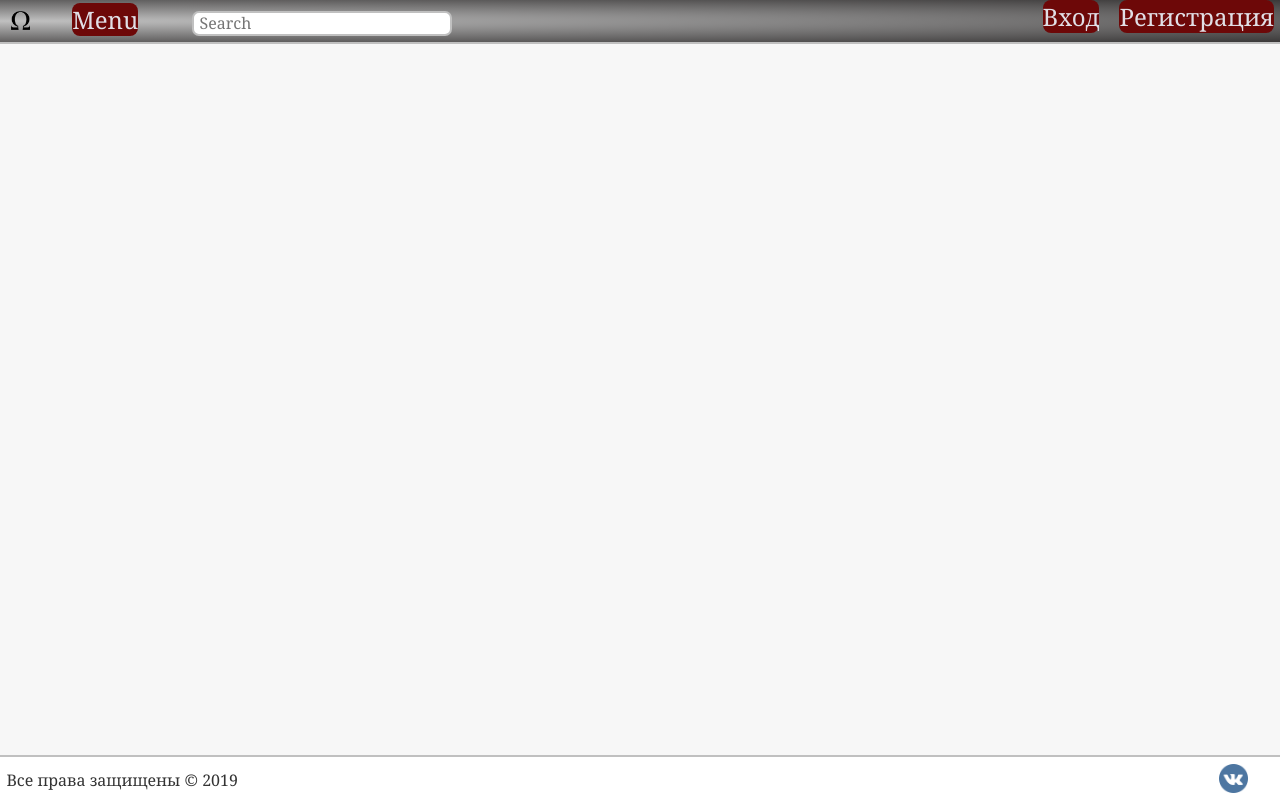
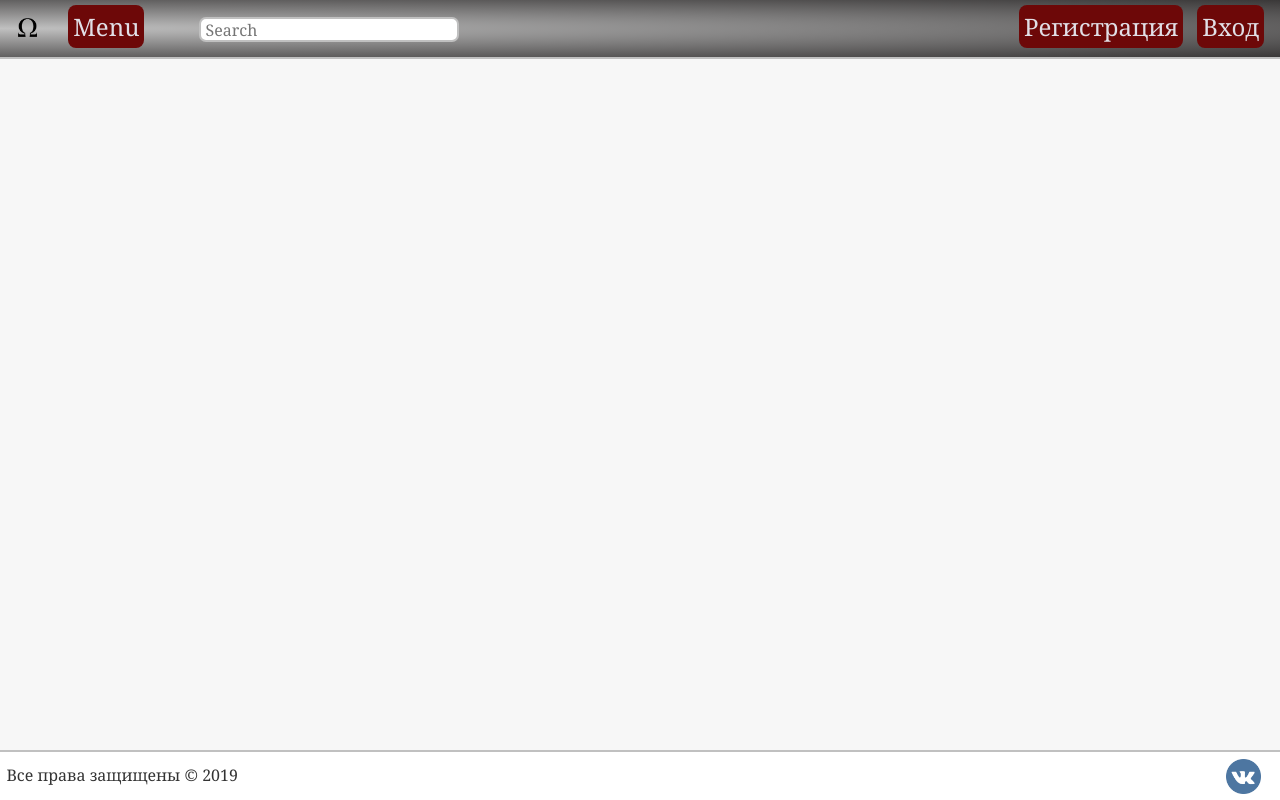
Before and after one commit to Deeathwiing/VSTU-Lab, a plain HTML site: page index.html in a window 1280 px wide. Drawn offline with nearby package versions, Linux system fonts and the light colour scheme.

Commit message:
stable 0.00003 (without bs)

```diff
--- a/index.html
+++ b/index.html
@@ -46,9 +46,9 @@
 
         <input type="text" class="filedSearch" placeholder="Search">
 
-        <span class="right"><span class="contact"><a href="">Регистрация</a></span> </span>
+        <span class="rightContact"><span class="contact"><a href="">Регистрация</a></span>
 
-        <span class="right"><span class="contact"><a href="">Вход</a></span> </span>
+        <span class="contact"><a href="">Вход</a></span> </span>
 
 
     </header>
@@ -62,7 +62,7 @@
 </div>
     <footer>
 <span id="copyright" class="left">Все права защищены &copy; 2019 </span>
- <span class="right"><img src="VK.png" alt="Группа ВК"> </span>
+ <img src="VK.png" alt="Группа ВК">
     </footer>
 
 </body>
--- a/style.css
+++ b/style.css
@@ -6,69 +6,7 @@
   html {
       height: 100%;
   }
-  body {
-
-      width: 100%;
-      height: 100%;
-      color: #333;
-      background: #f7f7f7;
-      font-size: 1em;
-      font-family: "Georgia", sans-serif;
-      line-height: 135%;
-
-  }
-
-  header, footer {
-      float: left;
-      width: 100%;
-     background-color: #fff;
-      min-height: 1%;
-      max-height: 15%
-
-
-  }
-
-
-  header {
-      border-bottom: 2px solid silver;
-      padding: 0.5%;
-      background: rgb(58, 56, 56);
-      background:
-      radial-gradient(
-       at left, silver, rgb(58, 56, 56)
-      );
-  }
-
-
-
-
-
-
-#items{float: left; width: 100%;}
-
-
-  footer {
-    border-top: 2px solid silver;
-    margin-top: 10px;
-    padding: 0.5%;
-    position: fixed;
-    left: 0; bottom: 0;
-
-}
-footer img {
-    width: 30px;
-    margin-right: 10px;
-    float: right;
-    padding: 0.5%;
-    margin: 0.1%;
-    margin-right: 25px;
-}
-
-#copyright{
-    padding-top: 0.5%;
-}
-
-a {
+  a {
     color: rgb(225, 223, 230);
     text-decoration: none ;
     transition: all.6s ease;
@@ -93,13 +31,7 @@ a:active {
 }
 
 
-img {
-    max-width: 100%;
-    height: auto;
-    width: auto\9;
 
-
-}
 
 #logo {
     font-size: 2em;
@@ -115,15 +47,25 @@ img {
 .contact, .menu {
     font-size: 1.5em;
     font-family: "Georgia", sans-serif;
-    margin-left: 20px;
+    margin-left: 10px;
     border-radius: 8px;
+    padding: 5px;
     background-color: rgb(109, 8, 8);
 
 }
+
 .menu {
     color:rgb(225, 223, 230);
+
 }
+.rightContact {
+    float: right;
+    padding: 3px;
 
+}
+.left {
+    float: left;
+}
 
 input[type=text].filedSearch {
     height: 25px;
@@ -143,8 +85,71 @@ input[type=text].filedSearch:focus {
     -ms-transition: all.9s ease;
 }
 #object{visibility: hidden; margin-right: 1%;}
-.right {float:right}
-.left {float: left}
+
+
+  body {
+
+      width: 100%;
+      height: 100%;
+      color: #333;
+      background: #f7f7f7;
+      font-size: 1em;
+      font-family: "Georgia", sans-serif;
+      line-height: 135%;
+
+  }
+
+  header, footer {
+      float: left;
+
+      width: 100%;
+     background-color: #fff;
+      min-height: 1%;
+      max-height: 15%
+
+
+  }
+
+
+  header {
+      border-bottom: 2px solid silver;
+      padding: 1%;
+      background: rgb(58, 56, 56);
+      background:
+      radial-gradient(
+       at left, silver, rgb(58, 56, 56)
+      );
+  }
+
+
+
+
+
+
+#items{float: left; width: 100%;}
+
+
+  footer {
+    border-top: 2px solid silver;
+    margin-top: 5px;
+    padding: 0.5%;
+    position: fixed;
+    left: 0; bottom: 0;
+
+}
+footer img {
+    width: 35px;
+    height: auto;
+    float: right;
+    margin-right: 1%;
+
+}
+
+#copyright{
+    padding-top: 0.5%;
+}
+
+
 
  #page-wrap::after {
  content: "";
```
